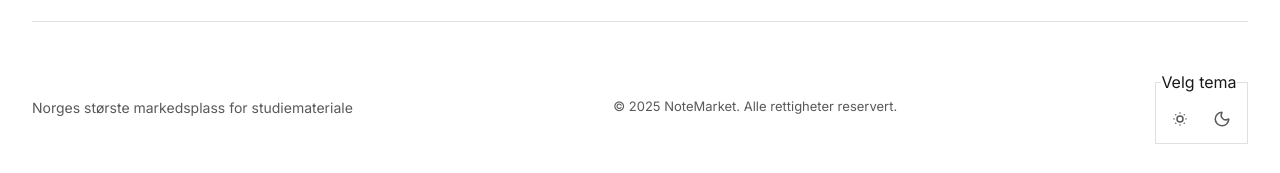
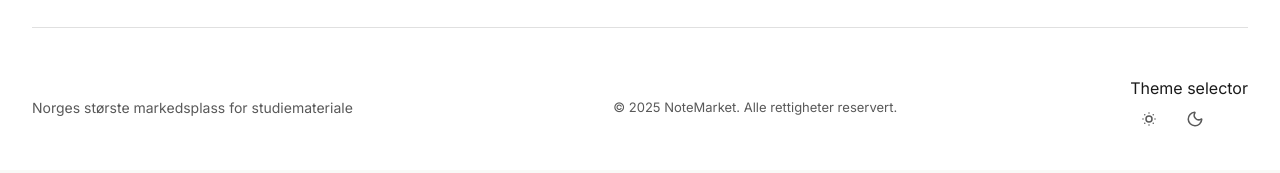
Before and after one commit to egil10/notemarket, a Next.js app: page / in a window 1280 px wide. Shown: the part 1300-1473 px from the top of the page. Built offline with nearby package versions, Linux system fonts and the light colour scheme; no server answers; the database is empty.

Commit message:
more slight

```diff
--- a/src/components/Hero.module.css
+++ b/src/components/Hero.module.css
@@ -42,7 +42,7 @@
 
 .actionRow {
     display: grid;
-    grid-template-columns: minmax(400px, 2.5fr) minmax(160px, 0.6fr) minmax(160px, 0.6fr);
+    grid-template-columns: minmax(500px, 3.5fr) minmax(140px, 0.5fr) minmax(140px, 0.5fr);
     gap: 1rem;
     align-items: stretch;
 }
--- a/src/components/ThemeToggle.module.css
+++ b/src/components/ThemeToggle.module.css
@@ -1,8 +1,8 @@
 .root {
   display: inline-flex;
-  gap: 0.25rem;
-  border: 1px solid var(--border);
-  padding: 0.35rem;
+  gap: 0.5rem;
+  border: none;
+  padding: 0;
   align-items: center;
 }
 
@@ -16,12 +16,19 @@
   display: inline-flex;
   align-items: center;
   justify-content: center;
-  border: 1px solid transparent;
+  border: none;
   cursor: pointer;
   color: var(--text-muted);
+  border-radius: var(--radius-sm);
+  transition: all 0.2s ease;
+}
+
+.option:hover {
+  color: var(--text-main);
+  background-color: var(--surface-alt);
 }
 
 .root input:checked + .option {
-  border-color: var(--text-main);
+  background-color: var(--surface-alt);
   color: var(--text-main);
 }
--- a/src/components/ThemeToggle.tsx
+++ b/src/components/ThemeToggle.tsx
@@ -19,7 +19,7 @@ export const ThemeToggle = () => {
 
   return (
     <fieldset className={styles.root}>
-      <legend className="sr-only">Velg tema</legend>
+      <legend className="sr-only">Theme selector</legend>
       {OPTIONS.map(({ label, value, icon: Icon }) => (
         <span key={value}>
           <input
```
Also changed, not shown: 1 other file (tests, documents, lock files or other folders).
